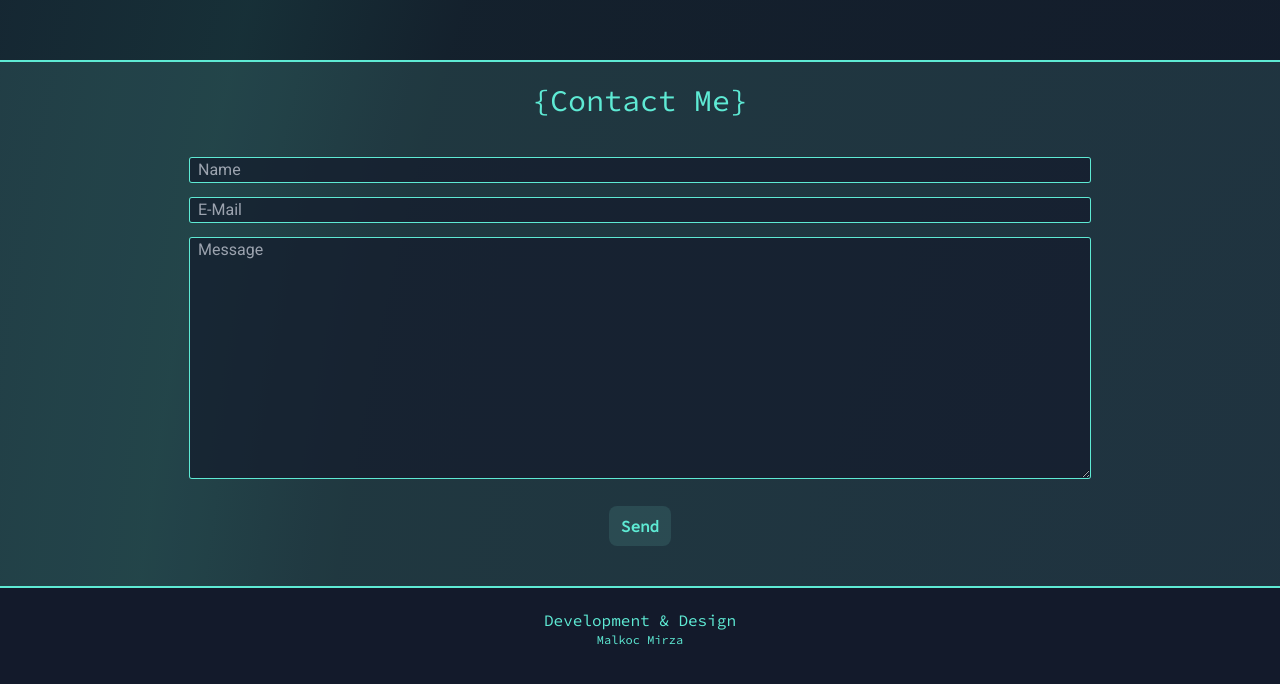
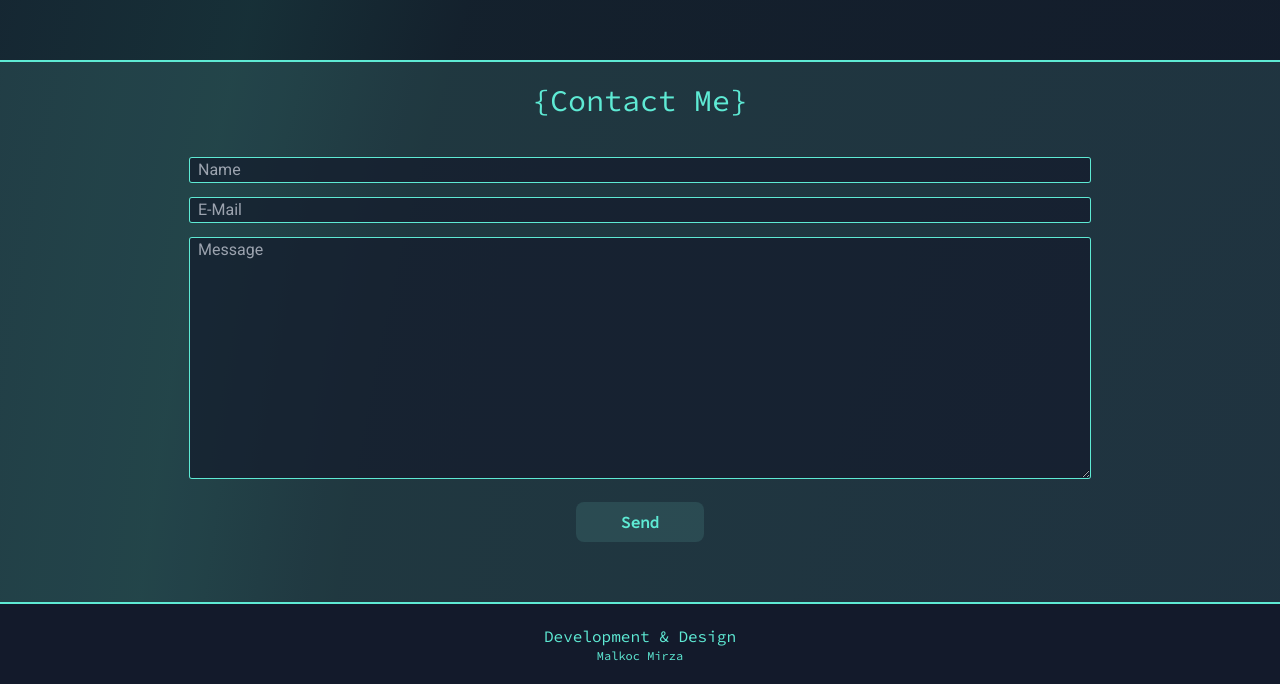
Before and after one commit to Mirza-bot/Portfoliopage, a React (Vite) app: page / in a window 1280 px wide. Shown: the part 3792-4476 px from the top of the page. Built offline with nearby package versions, Linux system fonts and the light colour scheme.

Commit message:
connected contact me. Version 1.0 finalized

```diff
--- a/src/App.jsx
+++ b/src/App.jsx
@@ -3,8 +3,8 @@ import Navbar from "./components/Navbar/Navbar";
 import GreetingPage from "./Pages/GreetingPage/GreetingPage";
 import ProjectsPage from "./Pages/ProjectsPage/ProjectsPage";
 import Footer from "./components/Footer/Footer";
-import AboutMeCard from "./components/Cards/AboutMeCard/AboutMeCard";
-import ContactBox from "./components/ContactBox/ContactBox";
+import AboutMeBox from "./components/Sections/AboutMeBox/AboutMeBox";
+import ContactBox from "./components/Sections/ContactBox/ContactBox";
 import MobileMenu from "./components/Sections/MobileMenu/MobileMenu";
 import { Spin as Hamburger } from "hamburger-react";
 import { useEffect, useState } from "react";
@@ -37,7 +37,7 @@ function App() {
       </div>
       <div className="page_container1">
         <GreetingPage />
-        <AboutMeCard />
+        <AboutMeBox />
       </div>
       <div className="page_container2">
         <ProjectsPage />
--- a/src/Pages/ProjectsPage/ProjectsPage.jsx
+++ b/src/Pages/ProjectsPage/ProjectsPage.jsx
@@ -13,9 +13,12 @@ import Kanban_Data from "/src/assets/Projects/TodoList/data.json";
 function ProjectsPage() {
   return (
     <>
-      <div id="work">
+      <div>
         <div className=" relative">
-          <div className="bg-primary-light p-5 md:w-fit md:absolute md:top-20 md:left-1/4">
+          <div
+            id="work"
+            className="bg-primary-light p-5 md:w-fit md:absolute md:top-20 md:left-1/4"
+          >
             <p className="text-primaryText text-3xl select-none">
               {"{Projects}"}
             </p>
--- a/src/components/ContactBox/ContactBox.jsx
+++ /dev/null
@@ -1,44 +0,0 @@
-import BasicBtn from "../buttons/BasicBtn";
-
-/**
- * A simple contact form box with:
- * Name, E-Mail and a Message input
- * @returns a a contact form
- */
-function ContactBox() {
-  return (
-    <div
-      id="contact"
-      className=" bg-primary-dark border-t-2 border-primaryText flex flex-col items-center pt-5 sm:pb-10 px-10 mt-60 "
-    >
-      <p className="select-none text-3xl text-center mb-10 text-primaryText">
-        {"{Contact Me}"}
-      </p>
-      <form className="flex flex-col gap-4 w-3/4 mb-5 text_style2">
-        <input
-          placeholder="Name"
-          className="bg-secondary-light ring-1 ring-primaryText rounded-sm pl-2"
-          type="text"
-        />
-        <input
-          placeholder="E-Mail"
-          className="bg-secondary-light ring-1 ring-primaryText rounded-sm pl-2"
-          type="email"
-        />
-        <textarea
-          placeholder="Message"
-          className="bg-secondary-light ring-1 ring-primaryText rounded-sm pl-2"
-          cols="30"
-          rows="10"
-        ></textarea>
-      </form>
-      <BasicBtn
-        buttonName={"Send"}
-        alternative={false}
-        addClass={"mb-10 sm:mb-0"}
-      />
-    </div>
-  );
-}
-
-export default ContactBox;
--- a/src/components/Navbar/Navbar.jsx
+++ b/src/components/Navbar/Navbar.jsx
@@ -57,7 +57,7 @@ function Navbar() {
                 to="work"
                 spy={true}
                 smooth={true}
-                offset={-70}
+                offset={-100}
                 duration={500}
                 className="transition-all duration-200 hover:cursor-pointer hover:text-primaryText select-none"
               >
--- /dev/null
+++ b/src/components/Sections/ContactBox/ContactBox.jsx
@@ -0,0 +1,114 @@
+import BasicBtn from "../../buttons/BasicBtn";
+import { useState } from "react";
+
+/**
+ * A simple contact form to send to Mailbox
+ * Target: "https://form.taxi/s/g4xknwz9"
+ * Name, E-Mail and a Message input
+ * @returns a contact form
+ */
+function ContactBox() {
+  const [name, setName] = useState("");
+  const [email, setEmail] = useState("");
+  const [message, setMessage] = useState("");
+
+  const [success, setSuccess] = useState(false);
+
+  const sendData = async () => {
+    try {
+      const response = await fetch("https://form.taxi/s/g4xknwz9", {
+        method: "POST",
+        headers: {
+          "Content-Type": "application/x-www-form-urlencoded",
+        },
+        body: new URLSearchParams({ name, email, message }).toString(),
+      });
+
+      setSuccess(response.ok);
+    } catch (error) {
+      console.error(error);
+    }
+
+    // setName("");
+    // setEmail("");
+    // setMessage("");
+  };
+
+  return (
+    <div id="contact">
+      {success ? (
+        <div className="bg-primary-dark border-t-2 border-primaryText flex flex-col items-center py-32 mt-60">
+          <p className="select-none text-3xl text-center mb-10 text-primaryText">
+            {"{Thank You}"}
+          </p>
+          <p className="text-primaryText text-xl sm:w-3/4 lg:w-1/2">
+            Thank you for your message! I will get back to you shortly. In the
+            meantime, feel free to browse my portfolio and learn more about my
+            work.
+            <br /> <br />
+            Best regards, <br />
+            Malkoc Mirza
+          </p>
+        </div>
+      ) : (
+        <div className=" bg-primary-dark border-t-2 border-primaryText flex flex-col items-center pt-5 sm:pb-10 px-10 mt-60 ">
+          <p className="select-none text-3xl text-center mb-10 text-primaryText">
+            {"{Contact Me}"}
+          </p>
+          <form
+            onSubmit={(e) => {
+              e.preventDefault();
+              sendData();
+            }}
+            action="https://form.taxi/s/g4xknwz9"
+            method="POST"
+            className="flex flex-col items-center gap-4 w-3/4 mb-5 text_style2 text-white"
+          >
+            <input
+              placeholder="Name"
+              name="Name"
+              className="bg-secondary-light ring-1 ring-primaryText rounded-sm pl-2 w-full"
+              type="text"
+              required
+              onChange={(e) => {
+                setName(e.target.value);
+              }}
+              value={name}
+            />
+            <input
+              placeholder="E-Mail"
+              name="Email"
+              className="bg-secondary-light ring-1 ring-primaryText rounded-sm pl-2 w-full"
+              type="email"
+              required
+              onChange={(e) => {
+                setEmail(e.target.value);
+              }}
+              value={email}
+            />
+            <textarea
+              placeholder="Message"
+              name="Nachricht"
+              className="bg-secondary-light ring-1 ring-primaryText rounded-sm pl-2 w-full"
+              cols="30"
+              rows="10"
+              required
+              onChange={(e) => {
+                setMessage(e.target.value);
+              }}
+              value={message}
+            ></textarea>
+            <BasicBtn
+              buttonName={"Send"}
+              alternative={false}
+              addClass={"mb-10 sm:mb-0 w-32"}
+              type={"submit"}
+            />
+          </form>
+        </div>
+      )}
+    </div>
+  );
+}
+
+export default ContactBox;
--- a/src/components/buttons/BasicBtn.jsx
+++ b/src/components/buttons/BasicBtn.jsx
@@ -5,16 +5,16 @@
  * @param {string} addClass takes css classes inline from the component tag to effect the component.
  * @returns
  */
-function BasicBtn({ buttonName, alternative, addClass }) {
-  return !alternative ? (
+function BasicBtn({ buttonName, alternative, addClass, type }) {
+  const style1 = ` bg-primary-dark  hover:bg-primary-light active:bg-secondary-light `;
+  const style2 = ` bg-secondary-dark hover:bg-secondary-light active:bg-primary-light `;
+
+  return (
     <button
-      className={` text_style1 text-primaryText font-semibold select-none rounded-lg mt-2 px-3 py-2 ${addClass} bg-primary-dark  hover:bg-primary-light active:bg-secondary-light active:border-primaryText active:ring-2 ring-primaryText transition-all ease-in-out duration-150`}
-    >
-      {buttonName}
-    </button>
-  ) : (
-    <button
-      className={`text_style1 text-primaryText font-semibold select-none rounded-lg mt-2 px-3 py-2 ${addClass} bg-secondary-dark hover:bg-secondary-light active:bg-primary-light active:border-primaryText active:ring-2 ring-primaryText transition-all ease-in-out duration-150`}
+      type={type}
+      className={`${
+        !alternative ? style1 : style2
+      }  ${addClass} text_style1 text-primaryText font-semibold select-none rounded-lg mt-2 px-3 py-2 active:border-primaryText active:ring-2 ring-primaryText transition-all ease-in-out duration-150`}
     >
       {buttonName}
     </button>
--- a/tailwind.config.cjs
+++ b/tailwind.config.cjs
@@ -6,13 +6,13 @@ module.exports = {
     "./src/components/Navbar/Navbar.jsx",
     "./src/components/Sections/MobileMenu/MobileMenu.jsx",
     "./src/Pages/GreetingPage/GreetingPage.jsx",
-    "./src/components/Cards/AboutMeCard/AboutMeCard.jsx",
+    "./src/components/Sections/AboutMeBox/AboutMeBox.jsx",
     "./src/Pages/ProjectsPage/ProjectsPage.jsx",
     "./src/components/buttons/BasicBtn.jsx",
     "./src/components/buttons/LinkBtn.jsx",
     "./src/components/buttons/IconLink.jsx",
     "./src/components/Sections/ProjectSection/ProjectSection.jsx",
-    "./src/components/ContactBox/ContactBox.jsx",
+    "./src/components/Sections/ContactBox/ContactBox.jsx",
     "./src/components/Footer/Footer.jsx",
   ],
   theme: {
```
Also changed, not shown: src/components/Sections/AboutMeBox/AboutMeBox.jsx (renamed from src/components/Cards/AboutMeCard/AboutMeCard.jsx), src/components/Sections/AboutMeBox/styles.css (renamed from src/components/Cards/AboutMeCard/styles.css).
